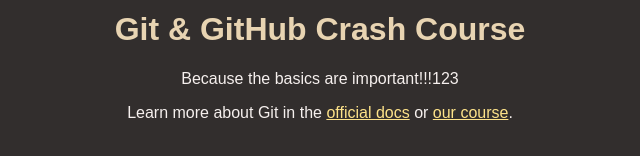
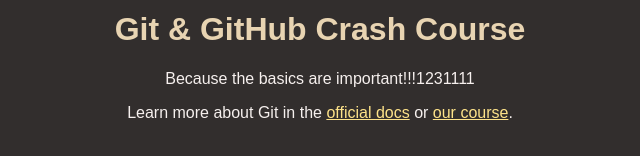
Before and after one commit to bruno561/github-crash-course, a plain HTML site: page index.html in a window 1280 px wide. Shown: the part 158-314 px from the top of the page, 320-960 px from the left. Drawn offline with Linux system fonts and the light colour scheme.

Commit message:
conflict 3

```diff
--- a/index.html
+++ b/index.html
@@ -13,7 +13,7 @@
       <h1>Git & GitHub Crash Course</h1>
     </header>
     <main>
-      <p>Because the basics are important!!!123</p>
+      <p>Because the basics are important!!!1231111</p>
       <p>
         Learn more about Git in the
         <a href="https://git-scm.com/book/en/v2">official docs</a> or
```
